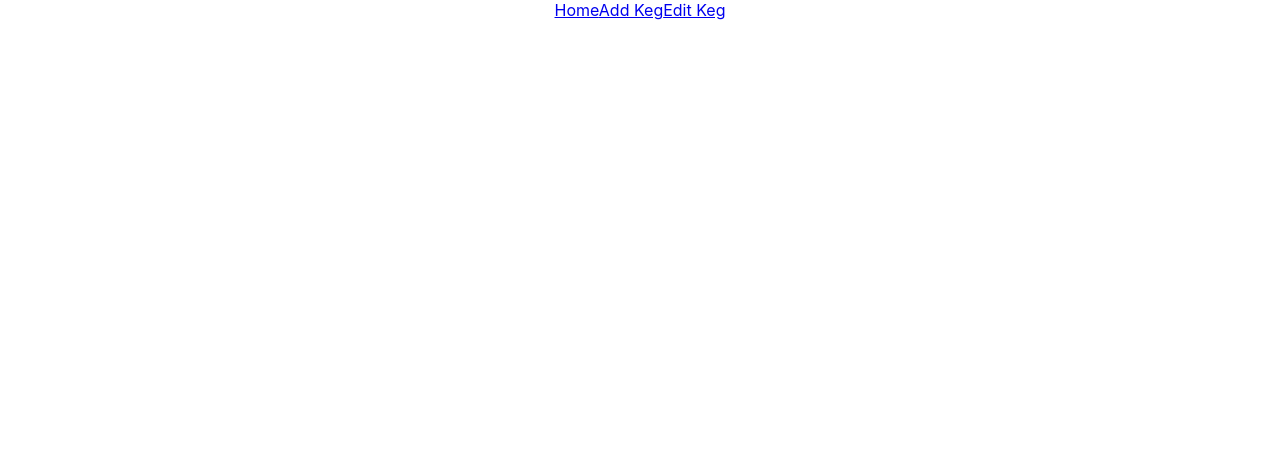
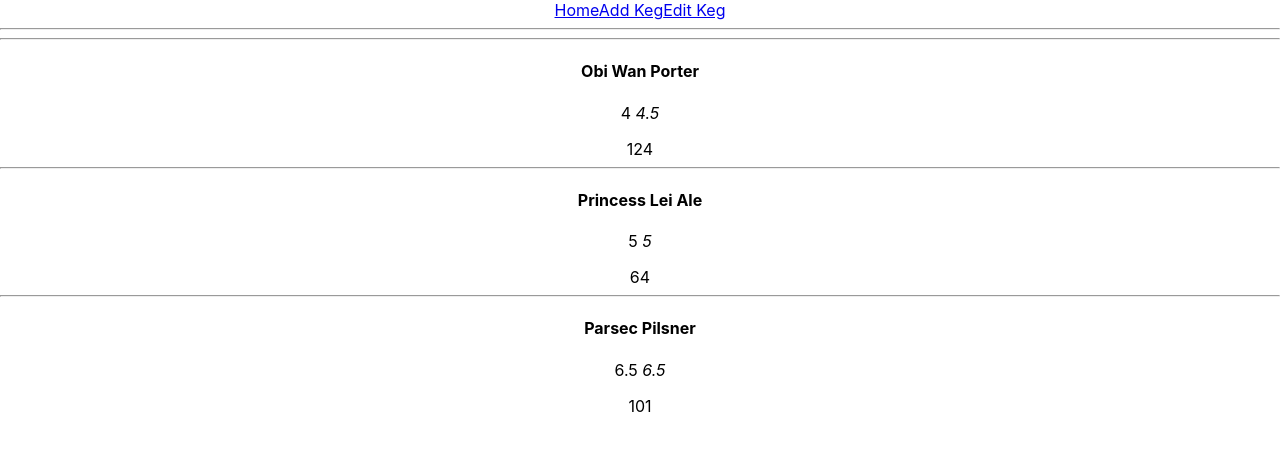
Before and after one commit to vstankatz/DathKegerator, a React (Create React App) app: page /addkeg in a window 1280 px wide. Shown: the top 450 px of the page. Built offline with nearby package versions, Linux system fonts and the light colour scheme.

Commit message:
Display keg list on front.

```diff
--- a/src/components/Body.jsx
+++ b/src/components/Body.jsx
@@ -1,9 +1,39 @@
 import React from 'react';
 import './Body.css';
+import Keg from './Keg';
+
+var masterKegList = [
+  {
+    name: 'Obi Wan Porter',
+    content: 4.5,
+    size: 124,
+    price: 4
+  },
+  {
+    name: 'Princess Lei Ale',
+    content: 5,
+    size: 64,
+    price: 5
+  },
+  {
+    name: 'Parsec Pilsner',
+    content: 6.5,
+    size: 101,
+    price: 6.50
+  }
+];
 
 function Body() {
   return (
     <div className="bodyDiv">
+    <hr/>
+    {masterKegList.map((keg, index) =>
+      <Keg name={keg.name}
+      content={keg.content}
+      size={keg.size}
+      price={keg.price}
+      key={index}/>
+    )}
 
     </div>
   );
```
